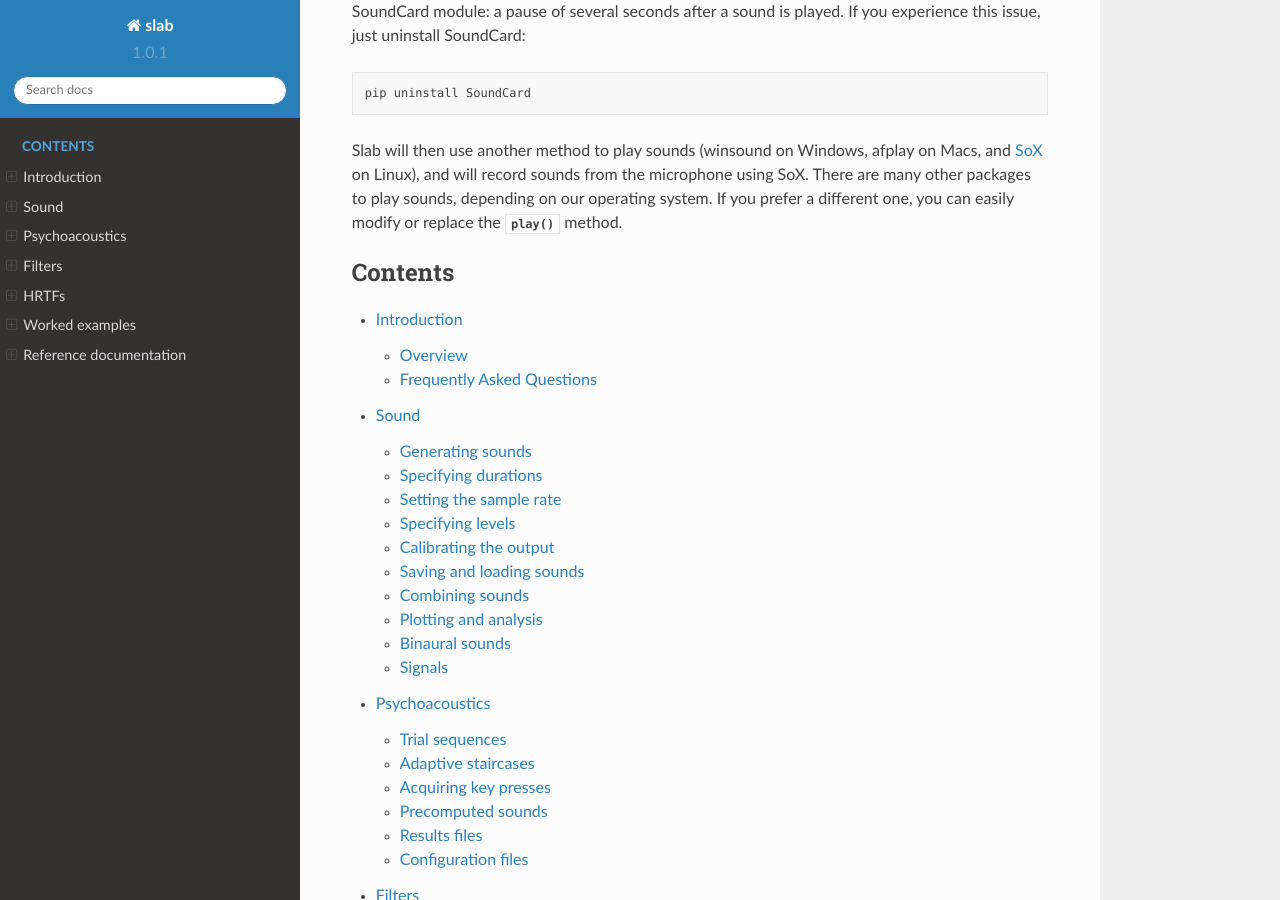
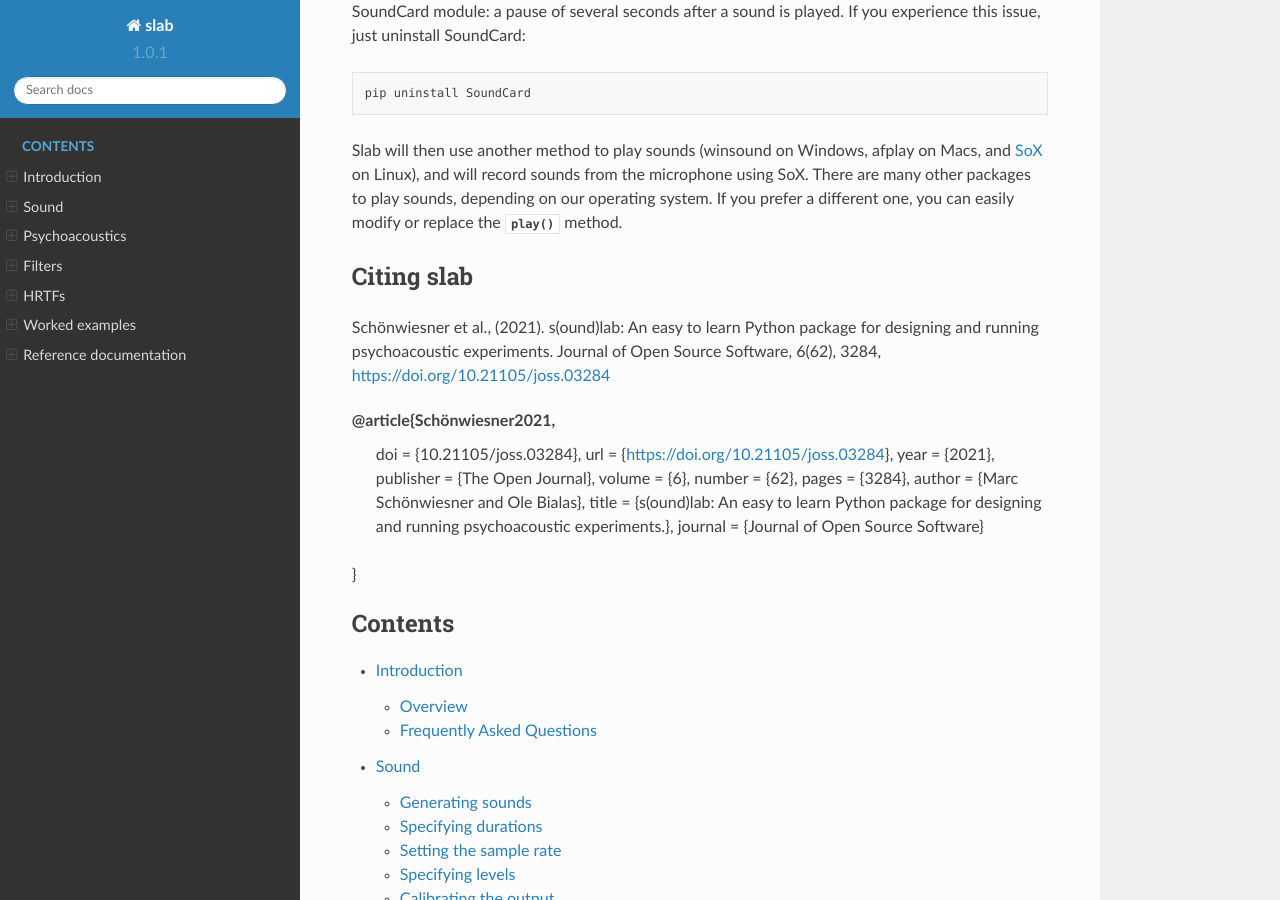
Before and after one commit to DrMarc/slab, a Sphinx documentation site: the page built from docs/index.rst, in a window 1280 px wide and 900 px high, scrolled down 1859 px. Built offline with Sphinx 7.4.7 and the Read the Docs theme 2.0.0, drawn with Linux system fonts in a browser that asks for light colours.

Commit message:
added JOSS cite

```diff
--- a/docs/index.rst
+++ b/docs/index.rst
@@ -55,6 +55,25 @@ All other dependencies should have been automatically installed, and you should
 
 Slab will then use another method to play sounds (winsound on Windows, afplay on Macs, and `SoX <http://sox.sourceforge.net>`_ on Linux), and will record sounds from the microphone using SoX. There are many other packages to play sounds, depending on our operating system. If you prefer a different one, you can easily modify or replace the :meth:`~slab.Sound.play` method.
 
+
+Citing slab
+-----------
+
+Schönwiesner et al., (2021). s(ound)lab: An easy to learn Python package for designing and running psychoacoustic experiments. Journal of Open Source Software, 6(62), 3284, https://doi.org/10.21105/joss.03284
+
+@article{Schönwiesner2021,
+  doi = {10.21105/joss.03284},
+  url = {https://doi.org/10.21105/joss.03284},
+  year = {2021},
+  publisher = {The Open Journal},
+  volume = {6},
+  number = {62},
+  pages = {3284},
+  author = {Marc Schönwiesner and Ole Bialas},
+  title = {s(ound)lab: An easy to learn Python package for designing and running psychoacoustic experiments.},
+  journal = {Journal of Open Source Software}
+}
+
 .. toctree::
   :caption: Contents
   :maxdepth: 2
```
Also changed, not shown: README.md (+18 -0 lines).
